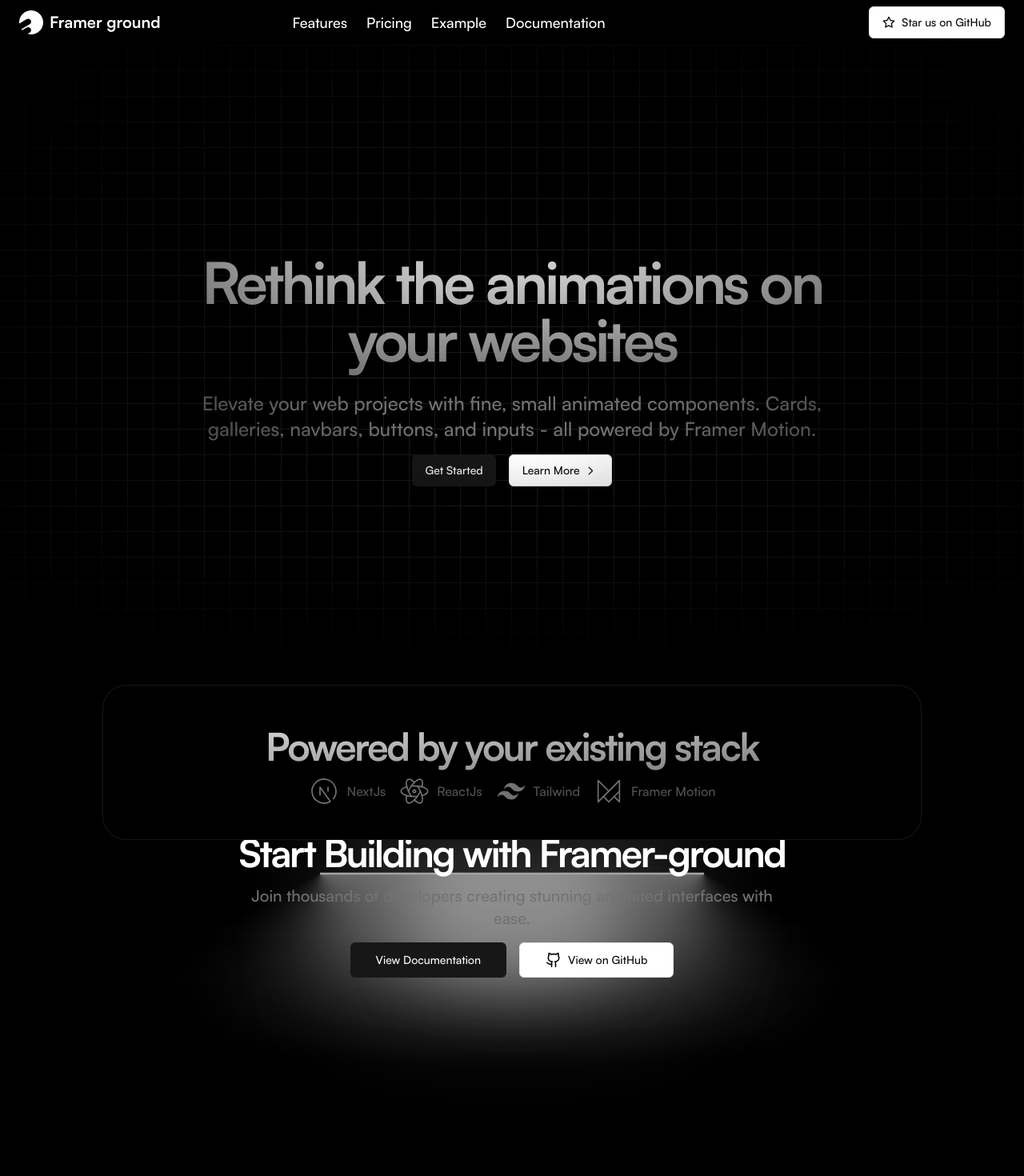
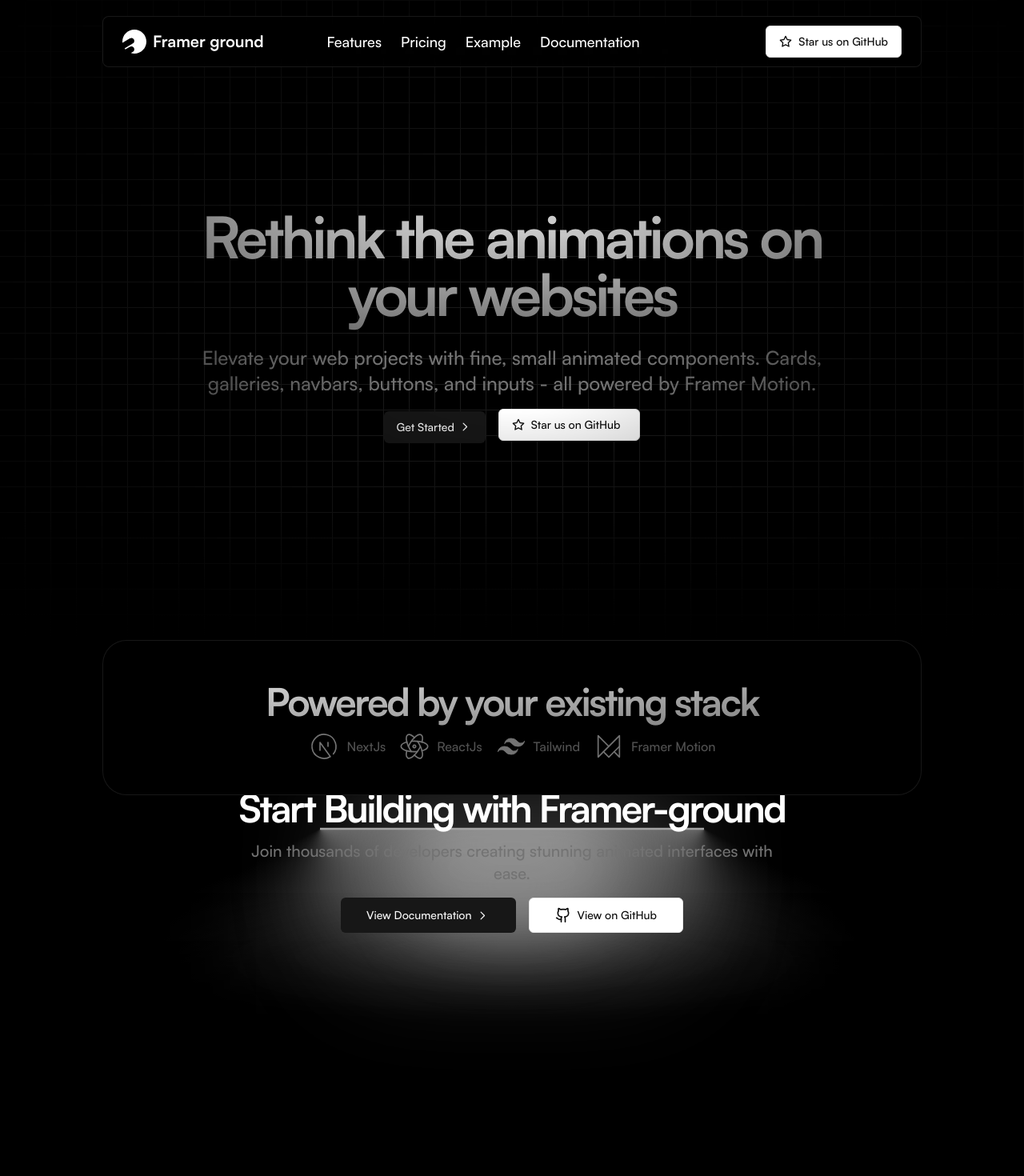
Before and after one commit to joana0713/Framer_ground, a Next.js app: page / in a window 1280 px wide. Shown: the top 1470 px of the page at 80% size. Built offline with nearby package versions, Linux system fonts and the light colour scheme.

Commit message:
feat: making some last touches

```diff
--- /dev/null
+++ b/app/(hand-crafted)/icons/animated-arrow.tsx
@@ -0,0 +1,45 @@
+import React from "react";
+import { motion } from "framer-motion";
+
+interface AnimatedArrowProps {
+  isHovered: boolean;
+}
+
+const AnimatedArrow = ({ isHovered }: AnimatedArrowProps) => {
+  return (
+    <motion.svg
+      width="15"
+      height="15"
+      viewBox="0 0 24 24"
+      fill="none"
+      xmlns="http://www.w3.org/2000/svg"
+    >
+      <motion.path
+        d="M5 12H19"
+        stroke="currentColor"
+        strokeWidth="2"
+        strokeLinecap="round"
+        strokeLinejoin="round"
+        initial={{ opacity: 0, x: -10 }}
+        animate={{
+          opacity: isHovered ? 1 : 0,
+          x: isHovered ? 0 : -10,
+          width: 20,
+        }}
+        transition={{ duration: 0.2 }}
+      />
+      <motion.path
+        d="M12 5L19 12L12 19"
+        stroke="currentColor"
+        strokeWidth="2"
+        strokeLinecap="round"
+        strokeLinejoin="round"
+        initial={{ x: 0 }}
+        animate={{ x: isHovered ? 0 : -7 }}
+        transition={{ duration: 0.2 }}
+      />
+    </motion.svg>
+  );
+};
+
+export default AnimatedArrow;
--- a/app/(marketting)/_components/call-to-action.tsx
+++ b/app/(marketting)/_components/call-to-action.tsx
@@ -1,12 +1,16 @@
 "use client";
 
-import { Button } from "@/components/ui/button";
+import AnimatedArrow from "@/app/(hand-crafted)/icons/animated-arrow";
+import { Button, buttonVariants } from "@/components/ui/button";
 import { LampContainer } from "@/components/ui/lamp";
-import { fadeIn, stagger } from "@/constants";
+import { fadeIn, projectUrl, stagger } from "@/constants";
 import { motion } from "framer-motion";
 import { Github } from "lucide-react";
+import Link from "next/link";
+import { useState } from "react";
 
 const CallToAction = () => {
+  const [isHovered, setIsHovered] = useState(false);
   return (
     <LampContainer>
       <section className="w-full py-12 md:py-24 lg:py-32">
@@ -35,11 +39,21 @@
               variants={fadeIn}
               className="flex flex-col sm:flex-row gap-4"
             >
-              <Button size="lg">View Documentation</Button>
-              <Button size="lg" variant="outline">
+              <Button
+                onMouseEnter={() => setIsHovered(true)}
+                onMouseLeave={() => setIsHovered(false)}
+                size="lg"
+              >
+                <span className="mr-2"> View Documentation </span>
+                <AnimatedArrow isHovered={isHovered} />
+              </Button>
+              <Link
+                href={projectUrl}
+                className={buttonVariants({ variant: "outline", size: "lg" })}
+              >
                 <Github className="mr-2 h-5 w-5" />
                 View on GitHub
-              </Button>
+              </Link>
             </motion.div>
           </motion.div>
         </div>
--- a/app/(marketting)/_components/hero.tsx
+++ b/app/(marketting)/_components/hero.tsx
@@ -2,8 +2,11 @@
 
 import React, { useState } from "react";
 import { motion } from "framer-motion";
-import { fadeIn, stagger } from "@/constants";
-import { Button } from "@/components/ui/button";
+import { fadeIn, projectUrl, stagger } from "@/constants";
+import { Button, buttonVariants } from "@/components/ui/button";
+import AnimatedArrow from "@/app/(hand-crafted)/icons/animated-arrow";
+import Link from "next/link";
+import { Star } from "lucide-react";
 
 const Hero = () => {
   const [isHovered, setIsHovered] = useState(false);
@@ -36,47 +39,21 @@
               Framer Motion.
             </motion.p>
             <motion.div variants={fadeIn} className="space-x-4">
-              <Button>Get Started</Button>
               <Button
-                variant="outline"
                 onMouseEnter={() => setIsHovered(true)}
                 onMouseLeave={() => setIsHovered(false)}
               >
-                <span className="mr-2">Learn More</span>
-
-                <motion.svg
-                  width="15"
-                  height="15"
-                  viewBox="0 0 24 24"
-                  fill="none"
-                  xmlns="http://www.w3.org/2000/svg"
-                >
-                  <motion.path
-                    d="M5 12H19"
-                    stroke="currentColor"
-                    strokeWidth="2"
-                    strokeLinecap="round"
-                    strokeLinejoin="round"
-                    initial={{ opacity: 0, x: -10 }}
-                    animate={{
-                      opacity: isHovered ? 1 : 0,
-                      x: isHovered ? 0 : -10,
-                      width: 20,
-                    }}
-                    transition={{ duration: 0.2 }}
-                  />
-                  <motion.path
-                    d="M12 5L19 12L12 19"
-                    stroke="currentColor"
-                    strokeWidth="2"
-                    strokeLinecap="round"
-                    strokeLinejoin="round"
-                    initial={{ x: 0 }}
-                    animate={{ x: isHovered ? 0 : -7 }}
-                    transition={{ duration: 0.2 }}
-                  />
-                </motion.svg>
+                <span className="mr-2">Get Started</span>
+                <AnimatedArrow isHovered={isHovered} />
               </Button>
+              <Link
+                className={buttonVariants({ variant: "outline" })}
+                href={projectUrl}
+                target="_blank"
+              >
+                <Star className="mr-2 h-4 w-4 " />
+                <span className="mr-2">Star us on GitHub</span>
+              </Link>
             </motion.div>
           </motion.div>
         </div>
--- a/app/(marketting)/_components/navbar.tsx
+++ b/app/(marketting)/_components/navbar.tsx
@@ -1,18 +1,55 @@
 "use client";
 
 import Link from "next/link";
-import React, { useState } from "react";
-import { AnimatePresence, motion } from "framer-motion";
-import { Button } from "@/components/ui/button";
+import React, { useRef, useState } from "react";
 import { Menu, Star, X } from "lucide-react";
+import {
+  AnimatePresence,
+  motion,
+  useMotionValueEvent,
+  useScroll,
+} from "framer-motion";
+
+import { Button, buttonVariants } from "@/components/ui/button";
 import Logo from "@/components/shared/logo";
-import { MarkettingNavbarRoutes } from "@/constants";
+import { MarkettingNavbarRoutes, projectUrl } from "@/constants";
+import { usePathname } from "next/navigation";
 
 const MarkettingNavbar = () => {
   const [isOpen, setIsOpen] = useState(false);
+
+  const [isHidden, setIsHidden] = useState(false);
+  const { scrollY } = useScroll();
+  const lastYRef = useRef(0);
+
+  const pathname = usePathname();
+
+  useMotionValueEvent(scrollY, "change", (y) => {
+    const difference = y - lastYRef.current;
+
+    if (Math.abs(difference) > 50) {
+      setIsHidden(difference > 50);
+
+      lastYRef.current = y;
+    }
+  });
+
   return (
     <>
-      <header className="px-4 lg:px-6 h-14 flex items-center">
+      <motion.header
+        animate={isHidden ? "hidden" : "vissible"}
+        whileHover="vissible"
+        onFocusCapture={() => setIsHidden(false)}
+        variants={{
+          hidden: {
+            y: "-100%",
+          },
+          vissible: {
+            y: "0",
+          },
+        }}
+        className="px-4 lg:px-6 h-16 flex items-center fixed top-5 left-0 right-0 z-50 mx-auto lg:w-full w-[90%] lg:max-w-5xl bg-black/50 backdrop-blur border border-neutral-500/20 rounded-lg"
+      >
         <Logo />
         <nav className="hidden md:flex items-center space-x-6 mx-auto text-white">
           {MarkettingNavbarRoutes.map((route, index) => (
@@ -26,31 +63,34 @@
           ))}
         </nav>
         <div className="ml-auto flex items-center space-x-4">
-          <Button variant="outline" className="hidden md:flex">
-            <Star className="mr-2 h-4 w-4" />
+          <Link
+            href={projectUrl}
+            target="_blank"
+            className={buttonVariants({
+              variant: "outline",
+              className: "hidden md:flex",
+            })}
+          >
+            <Star className="mr-2 h-4 w-4 " />
             Star us on GitHub
-          </Button>
+          </Link>
           <Button
             variant="ghost"
             size="icon"
-            className="md:hidden"
+            className="md:hidden hover:text-black text-white"
             onClick={() => setIsOpen(!isOpen)}
           >
-            {isOpen ? (
-              <X className="text-white" />
-            ) : (
-              <Menu className="text-white" />
-            )}
+            {isOpen ? <X className="" /> : <Menu className="" />}
           </Button>
         </div>
-      </header>
+      </motion.header>
       <AnimatePresence>
         {isOpen && (
           <motion.div
             initial={{ opacity: 0, y: -20 }}
             animate={{ opacity: 1, y: 0 }}
             exit={{ opacity: 0, y: -20 }}
-            className="md:hidden bg-black text-white border-b border-neutral-500/20"
+            className="md:hidden bg-black/50 border backdrop-blur fixed z-50 w-full h-fit top-16 left-0 text-white border-b border-neutral-500/20"
           >
             <nav className="flex flex-col p-4 space-y-2">
               {MarkettingNavbarRoutes.map((route, index) => (
@@ -62,10 +102,18 @@
                   {route.label}
                 </Link>
               ))}
-              <Button variant="outline" className="w-full text-black">
+
+              <Link
+                href={projectUrl}
+                target="_blank"
+                className={buttonVariants({
+                  variant: "outline",
+                  className: "text-black",
+                })}
+              >
                 <Star className="mr-2 h-4 w-4 " />
                 Star us on GitHub
-              </Button>
+              </Link>
             </nav>
           </motion.div>
         )}
--- a/components/shared/footer.tsx
+++ b/components/shared/footer.tsx
@@ -1,17 +1,14 @@
 "use client";
 
-import { Github, Linkedin, Twitter } from "lucide-react";
+import { MarkettingFooterRoutes, MarkettingSocialLinks } from "@/constants";
 import Link from "next/link";
-import React from "react";
-import { motion } from "framer-motion";
 import Logo from "./logo";
-import { MarkettingFooterRoutes, MarkettingSocialLinks } from "@/constants";
 
 const Footer = () => {
   const currentYear = new Date().getFullYear();
   return (
     <footer className="border-t border-neutral-500/20 bg-black text-white">
-      <div className="container mx-auto px-4 py-12 md:py-24 ">
+      <div className="max-w-7xl w-full mx-auto px-4 py-12 md:py-24 ">
         <div className="grid grid-cols-2 gap-8 md:grid-cols-3 lg:grid-cols-4">
           <div className="col-span-2 lg:col-span-1">
             <Logo isFooter />
--- a/constants/index.ts
+++ b/constants/index.ts
@@ -126,3 +126,5 @@
     path: "https://github.com/code-env",
   },
 ];
+
+export const projectUrl = "https://github.com/code-env/framer-ground";
```
